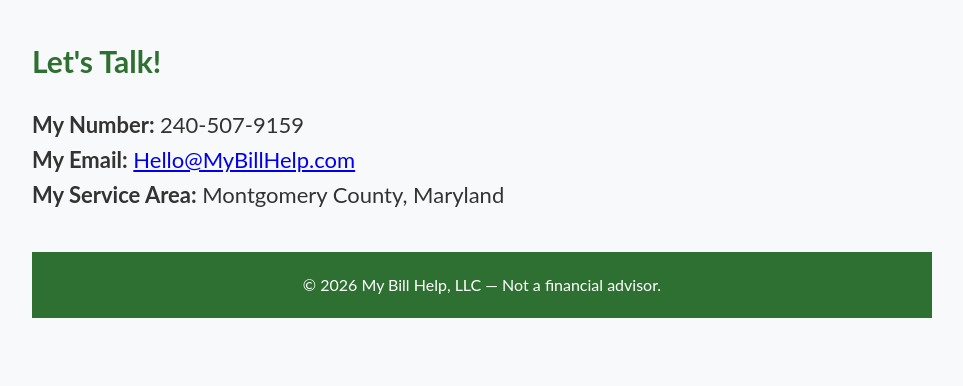
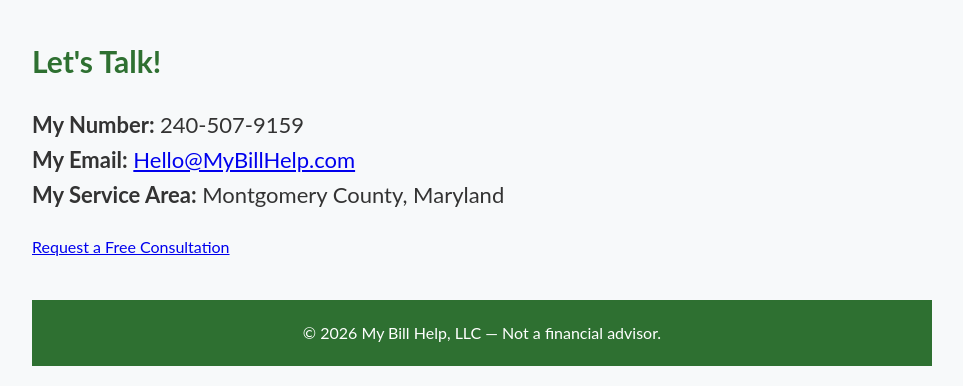
Before and after one commit to DCTries/MyBillHelpWebsite, a plain HTML site: page index.html in a window 1280 px wide. Shown: the part 2263-2649 px from the top of the page, without its empty margins (158-1121 px from the left). Before the commit the page ends 2601 px from the top, so only its background shows below. Drawn offline with Linux system fonts and the light colour scheme.

Commit message:
Update contact section and add consultation link
Added a consultation request link and updated contact information.

```diff
--- a/index.html
+++ b/index.html
@@ -241,6 +241,12 @@
     <strong>My Email:</strong>
 <a href="mailto:Hello@MyBillHelp.com">Hello@MyBillHelp.com</a><br>
        <strong>My Service Area:</strong> Montgomery County, Maryland</p>
+       <a class="video-link"
+   href="https://docs.google.com/forms/d/e/1FAIpQLSf2olhXideJJrU8jR0nF9rE4PH9r9KaUQhPntD89rsYXY1mUg/viewform?usp=publish-editor"
+   target="_blank"
+   rel="noopener noreferrer">
+   Request a Free Consultation
+</a>
 </div>
 
 
```
